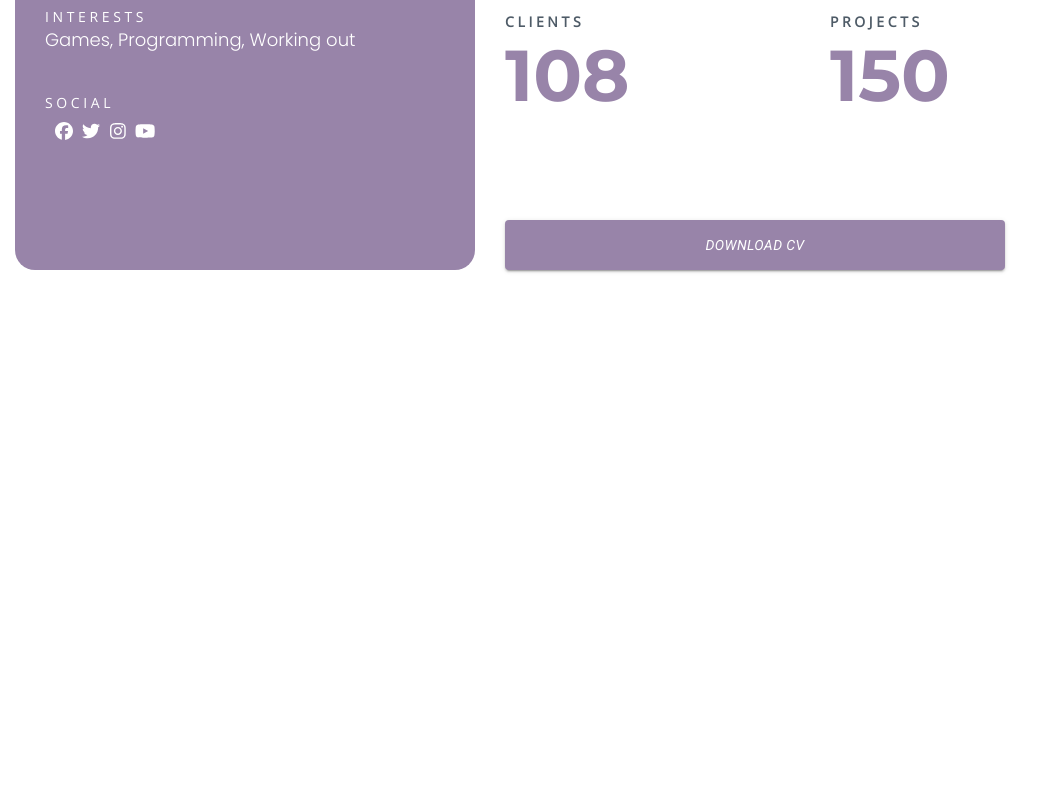
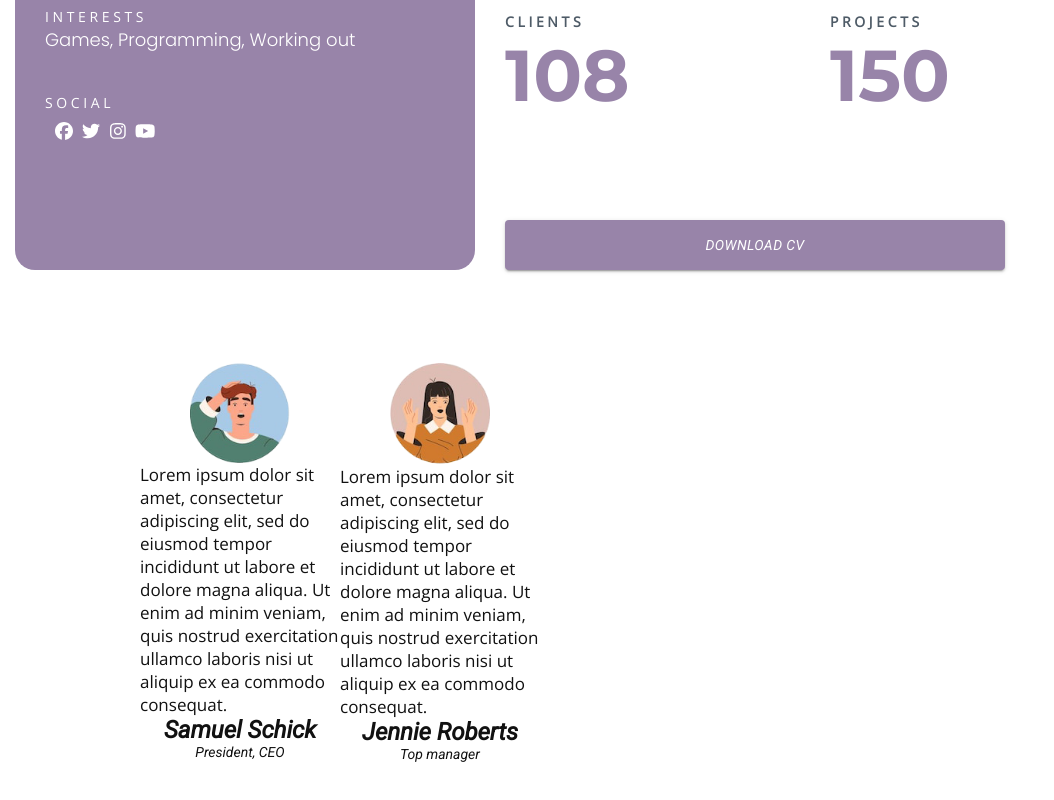
Before and after one commit to AbelMuro/web-template, a React app: page / in a window 1280 px wide. Shown: the part 2100-2900 px from the top of the page, without its empty margins (0-1054 px from the left). Before the commit the page ends 2500 px from the top, so only its background shows below. Built offline with nearby package versions, Linux system fonts and the light colour scheme.

Commit message:
image carousel

```diff
--- a/src/components/App/ImageCarousel/ImageCarousel.js
+++ b/src/components/App/ImageCarousel/ImageCarousel.js
@@ -18,8 +18,8 @@ function ImageCarousel(){
     return(
         <section className={styles.background}>
             <div className={styles.container}>
+
                 <div className={styles.window}>
-
                     <div className={styles.tracker} ref={allSlides}>
                         <div className={[styles.slideContainer, styles.currentSlide].join(" ")}>
                             <img src={referenceOne} className={styles.slideImage}/>
@@ -52,8 +52,8 @@ function ImageCarousel(){
                             </p>
                         </div>
                     </div>
+                </div>
 
-                </div>
             </div>
             <div className={styles.dotNav}>
                 <div className={styles.dot}></div>
--- a/src/components/App/ImageCarousel/styles.module.css
+++ b/src/components/App/ImageCarousel/styles.module.css
@@ -1,26 +1,25 @@
-.background{
-
-}
 
 .container{
+    position: relative;
     display: flex;
     justify-content: center;
     align-items: center;
     padding: 40px;
+    width: 600px;
 }
 
 .window{
-    position: relative;
     overflow: hidden;
+    width: 400px;
 }
 
 .tracker{
-    position: absolute;
+    display: flex;
 }
 
 
 .slideContainer{
-    width: 400px;
+    width: 600px;
     height: auto;
     display: flex;
     flex-direction: column;
```
